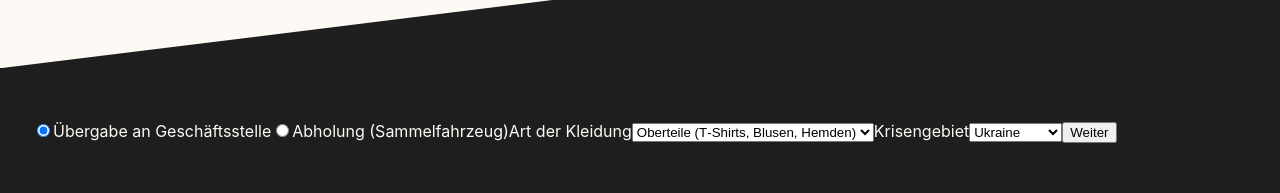
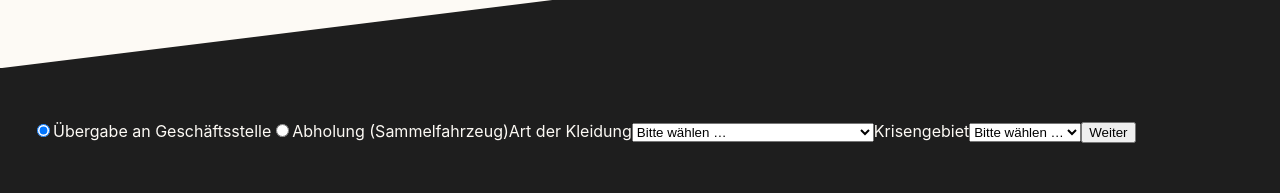
Before and after one commit to Floelly/KleiderspendenRegistrierung, a React (Vite) app: page / in a window 1280 px wide. Shown: the part 4160-4353 px from the top of the page. Built offline with nearby package versions, Linux system fonts and the light colour scheme.

Commit message:
basic behavior without validation working

```diff
--- a/src/components/forms/RegistrationForm.jsx
+++ b/src/components/forms/RegistrationForm.jsx
@@ -4,7 +4,11 @@ const sleep = (ms) => new Promise((res) => setTimeout(res, ms));
 
 export default function RegistrationForm({ onSuccess }) {
   const { register, handleSubmit, watch } = useForm({
-    defaultValues: { mode: 'handover' },
+    defaultValues: {
+        mode: 'handover',
+        clothes: '',
+        region: '',
+    },
   });
 
 
@@ -12,14 +16,14 @@ export default function RegistrationForm({ onSuccess }) {
     await sleep(1000);
 
     const stamped = {
-      ...data,
-      createdAt: new Date().toISOString(),
+        ...data,
+        createdAt: new Date().toISOString(),
     };
 
     onSuccess(stamped);
   };
 
-  //const mode = watch('mode'); // später für Conditional Fields
+  const mode = watch('mode');
 
   return (
     <form onSubmit={handleSubmit(onSubmit)}>
@@ -40,28 +44,66 @@ export default function RegistrationForm({ onSuccess }) {
         />
         Abholung (Sammelfahrzeug)
       </label>
+      {mode === 'pickup' && (
+        <>
+            <label>
+                Postleitzahl
+                <input
+                    type="text"
+                    inputMode='numeric'
+                    pattern="\d{5}"
+                    maxLength={5}
+                    required
+                    {...register('postalCode')}
+                    placeholder="PLZ" />
+            </label>
+            <label>
+                Straße
+                <input
+                    type="text"
+                    required
+                    {...register('street')}
+                    placeholder="Straße" />
+            </label>
+            <label>
+                Hausnummer
+                <input
+                    type="text"
+                    pattern="/^[0-9]{1,4}[a-zA-Z]?(-[0-9]{1,4})?$/"
+                    required
+                    {...register('houseNumber')}
+                    placeholder="Hausnummer" />
+            </label>
+            <label>
+            Zusatzbemerkung
+            <input type="text" {...register('additionalInfo')} placeholder="z.B. 3. Stock, links" />
+            </label>
+        </>
+      )}
 
       {/* 2) Kleiderart */}
       <label>
         Art der Kleidung
-        <select {...register('clothes')}>
-          <option value="tops">Oberteile (T‑Shirts, Blusen, Hemden)</option>
-          <option value="bottoms">Hosen & Röcke</option>
-          <option value="outerwear">Jacken & Mäntel</option>
+        <select required {...register('clothes')}>
+          <option value="" disabled>Bitte wählen …</option>
+          <option value="Oberteile (T‑Shirts, Blusen, Hemden)">Oberteile (T‑Shirts, Blusen, Hemden)</option>
+          <option value="Hosen & Röcke">Hosen & Röcke</option>
+          <option value="Jacken & Mäntel">Jacken & Mäntel</option>
           <option value="shoes">Schuhe</option>
-          <option value="kids">Kinder­kleidung</option>
-          <option value="mixed">Gemischte Kleiderspende</option>
+          <option value="Kinder­kleidung">Kinder­kleidung</option>
+          <option value="Gemischte Kleiderspende">Gemischte Kleiderspende</option>
         </select>
       </label>
 
       {/* 3) Krisenregion */}
       <label>
         Krisengebiet
-        <select {...register('region')}>
-          <option value="ukraine">Ukraine</option>
-          <option value="gaza">Gaza</option>
-          <option value="sudan">Sudan</option>
-          <option value="afghanistan">Afghanistan</option>
+        <select required {...register('region')}>
+          <option value="" disabled>Bitte wählen …</option>
+          <option value="Ukraine">Ukraine</option>
+          <option value="Gaza">Gaza</option>
+          <option value="Sudan">Sudan</option>
+          <option value="Afghanistan">Afghanistan</option>
         </select>
       </label>
 
--- a/src/components/sections/ConfirmRegistration.jsx
+++ b/src/components/sections/ConfirmRegistration.jsx
@@ -3,8 +3,10 @@ export default function Confirmation({ data, onNew }) {
     mode,
     clothes,
     region,
-    address,
-    plz,
+    street,
+    houseNumber,
+    postalCode,
+    additionalInfo,
     createdAt,          // neuer Zeitstempel
   } = data;
 
@@ -18,8 +20,9 @@ export default function Confirmation({ data, onNew }) {
         <li><strong>Art der Spende:</strong> {mode === 'handover' ? 'Übergabe an Geschäftsstelle' : 'Abholung'}</li>
         {mode === 'pickup' && (
           <>
-            <li><strong>Abholadresse:</strong> {address}</li>
-            <li><strong>PLZ:</strong> {plz}</li>
+            <li><strong>Abholadresse:</strong> {street + " " + houseNumber}</li>
+            <li><strong>PLZ:</strong> {postalCode}</li>
+            {additionalInfo && <li><strong>Bemerkung:</strong> {additionalInfo}</li>}
           </>
         )}
         <li><strong>Kategorie Kleidung:</strong> {clothes}</li>
```
